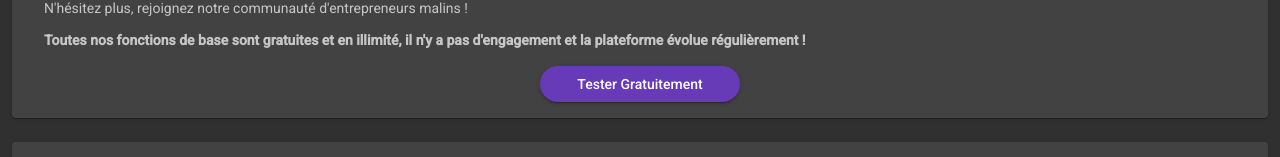
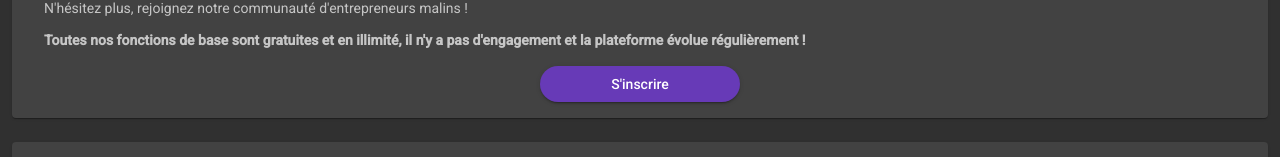
Before and after one commit to trendev/kiam-welcome, an Angular app: page /home in a window 1280 px wide. Shown: the part 266-423 px from the top of the page. Built offline with nearby package versions, Linux system fonts and the light colour scheme.

Commit message:
Change sign-up wording

```diff
--- a/src/app/home/home.component.html
+++ b/src/app/home/home.component.html
@@ -24,7 +24,7 @@
         </mat-card-header>
         <mat-card-content>
             <div class="action-buttons">
-                <a mat-raised-button color="primary" class="action-button" href="/app/sign-up ">Tester Gratuitement</a>
+                <a mat-raised-button color="primary" class="action-button" href="/app/sign-up">S'inscrire</a>
             </div>
         </mat-card-content>
     </mat-card>
```
